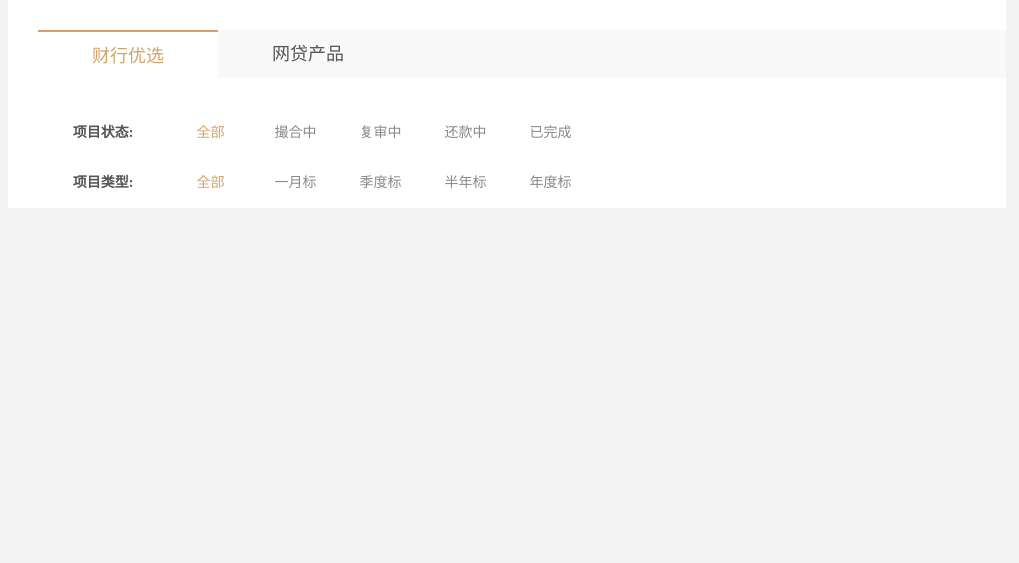
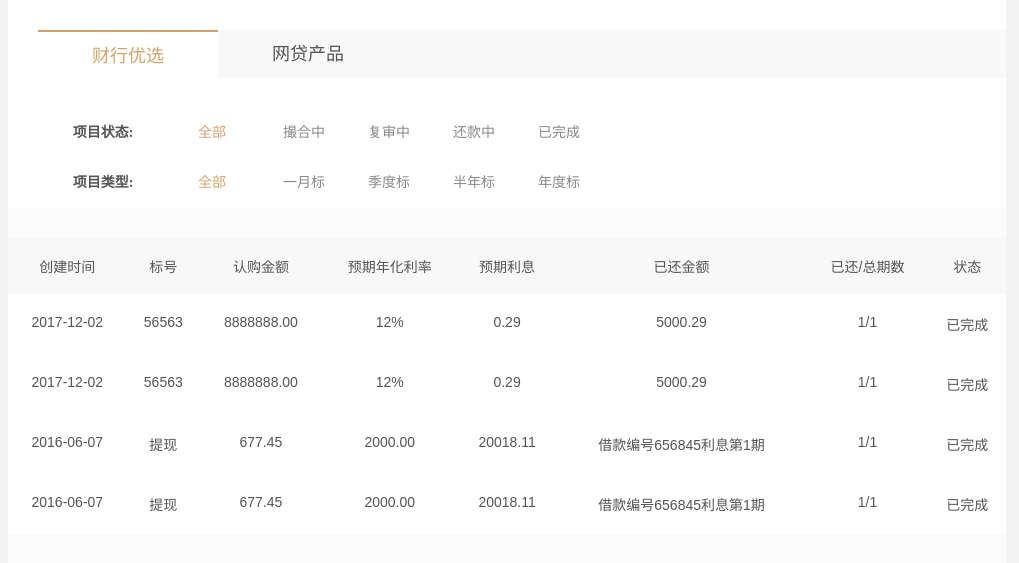
Before and after one commit to jinfuPC/jinfuPC1.3, a PHP site: page /App/Tpl/Member/default/Investmentmanagement/index.html in a window 1280 px wide. Shown: the top 563 px of the page, without its empty margins (234-1253 px from the left). Run offline with PHP 8.4, Linux system fonts and the light colour scheme.

Commit message:
添加表格数据，解决样式冲突问题

```diff
--- a/App/Tpl/Member/default/Investmentmanagement/index.html
+++ b/App/Tpl/Member/default/Investmentmanagement/index.html
@@ -1,14 +1,18 @@
 <!DOCTYPE html>
 <html lang="en">
+
 	<head>
 		<meta charset="UTF-8">
 		<meta http-equiv="X-UA-Compatible" content="IE=10,chrome=1">
 		<title>我的账户--投资管理</title>
 		<link rel="stylesheet" href="../../../../../Style/css/reset.css">
 		<link rel="stylesheet" href="../../../../../Style/css/ycw_style.css">
+		<link rel="stylesheet" href="../../../../../Style/css/wan_style.css" />
 		<script type="text/javascript" src="../../../../../Style/js/jquery-1.8.0.min.js"></script>
 		<script type="text/javascript" src="../../../../../Style/js/jquery.SuperSlide.2.1.1.js"></script>
+
 	</head>
+
 	<body>
 		<div class="ycw_ov_wrapper ycw_clearFix">
 			<div class="ycw_ov_index">
@@ -44,6 +48,63 @@
 									<li class="cls_item">年度标</li>
 								</ul>
 							</div>
+							<!--财行优选表格-->
+							<div class="wan_content">
+								<table class="ssh_customers">
+									<tbody>
+										<tr>
+											<th>创建时间</th>
+											<th>标号</th>
+											<th>认购金额</th>
+											<th>预期年化利率</th>
+											<th>预期利息</th>
+											<th>已还金额</th>
+											<th>已还/总期数</th>
+											<th>状态</th>
+										</tr>
+										<tr>
+											<td>2017-12-02</td>
+											<td>56563</td>
+											<td>8888888.00</td>
+											<td>12%</td>
+											<td>0.29</td>
+											<td>5000.29</td>
+											<td>1/1</td>
+											<td>已完成</td>
+										</tr>
+										<tr>
+											<td>2017-12-02</td>
+											<td>56563</td>
+											<td>8888888.00</td>
+											<td>12%</td>
+											<td>0.29</td>
+											<td>5000.29</td>
+											<td>1/1</td>
+											<td>已完成</td>
+										</tr>
+										<tr>
+											<td>2016-06-07</td>
+											<td>提现</td>
+											<td>677.45</td>
+											<td>2000.00</td>
+											<td>20018.11</td>
+											<td>借款编号656845利息第1期</td>
+											<td>1/1</td>
+											<td>已完成</td>
+										</tr>
+										<tr>
+											<td>2016-06-07</td>
+											<td>提现</td>
+											<td>677.45</td>
+											<td>2000.00</td>
+											<td>20018.11</td>
+											<td>借款编号656845利息第1期</td>
+											<td>1/1</td>
+											<td>已完成</td>
+										</tr>
+									</tbody>
+								</table>
+							</div>
 						</div>
 						<!--网贷产品-->
 						<div>
@@ -69,23 +130,25 @@
 									<li class="cls_item">年度标</li>
 								</ul>
 							</div>
+							<!--表格-->
 						</div>
 					</div>
 				</div>
 			</div>
 		</div>
 		<script type="text/javascript">
-    $(function(){
+			$(function() {
 				$('.invest_tab').slide({
-        effect:'fade',
-        autoPlay:false,
-        trigger:'click',
-        delayTime:700
+					effect: 'fade',
+					autoPlay: false,
+					trigger: 'click',
+					delayTime: 700
 				});
-      $('.cls_item').on('click', function(){
+				$('.cls_item').on('click', function() {
 					$(this).addClass('on').siblings().removeClass('on');
 				})
 			})
 		</script>
 	</body>
+
 </html>
--- a/Style/css/wan_style.css
+++ b/Style/css/wan_style.css
@@ -72,5 +72,41 @@
 	color: #3e3e3e;
 	border-bottom: 1px solid #a5a5a5;
 }
+/*.....wan_style-end.....*/
+/*优选表格*/
+/*table*/
+.wan_content{
+	width: 100%;
+    height: auto;
+    margin: 0 auto;
+    background-color: #fbfbfb;
+    padding: 30px 0;
+}
+.wan_content .ssh_customers {
+	font-family: "微软雅黑", Arial, Helvetica, sans-serif;
+	width: 100%;
+	border-collapse: collapse;
+	background: #fff;
+}
 
-/*.....wan_style-end.....*/
+.wan_content .ssh_customers a.blue {
+	color: #8bd6fa;
+}
+
+.wan_content .ssh_customers td,
+.wan_content .ssh_customers th {
+	font-size: 12px;
+	padding: 20px 7px;
+	text-align: center;
+	color: #555555;
+	font-size: 14px;
+}
+
+.wan_content .ssh_customers th {
+	text-align: center;
+	background-color: #f8f8f8;
+	color: #555555;
+	font-size: 14px;
+	padding: 18px 7px;
+	font-weight: normal;
+}
--- a/Style/css/ycw_style.css
+++ b/Style/css/ycw_style.css
@@ -92,7 +92,10 @@ body{
 /*----账户总览----*/
 /*----投资管理----*/
 .ycw_ov_index .invest_tab{
-  margin: 30px 0 0 30px;
+  margin: 30px 0 0;
+}
+.invest_tab .hd{
+	margin-left: 30px;
   background-color: #f9f9f9;
 }
 .invest_tab .tab_item{
@@ -119,7 +122,7 @@ body{
   padding-top: 30px;
 }
 .ycw_ov_index .status_title{
-  width: 130px;
+  width: 190px;
   height: 50px;
   font-size: 14px;
   color: #555;
@@ -134,7 +137,7 @@ body{
   line-height: 50px;
   font-size: 14px;
   color: #898989;
-  text-align: center;
+  text-align: left;
 }
 .ycw_ov_index .cls_item.on{
   color: #d2a36b;
```
Lines whose indentation alone changed are shown as unchanged.
